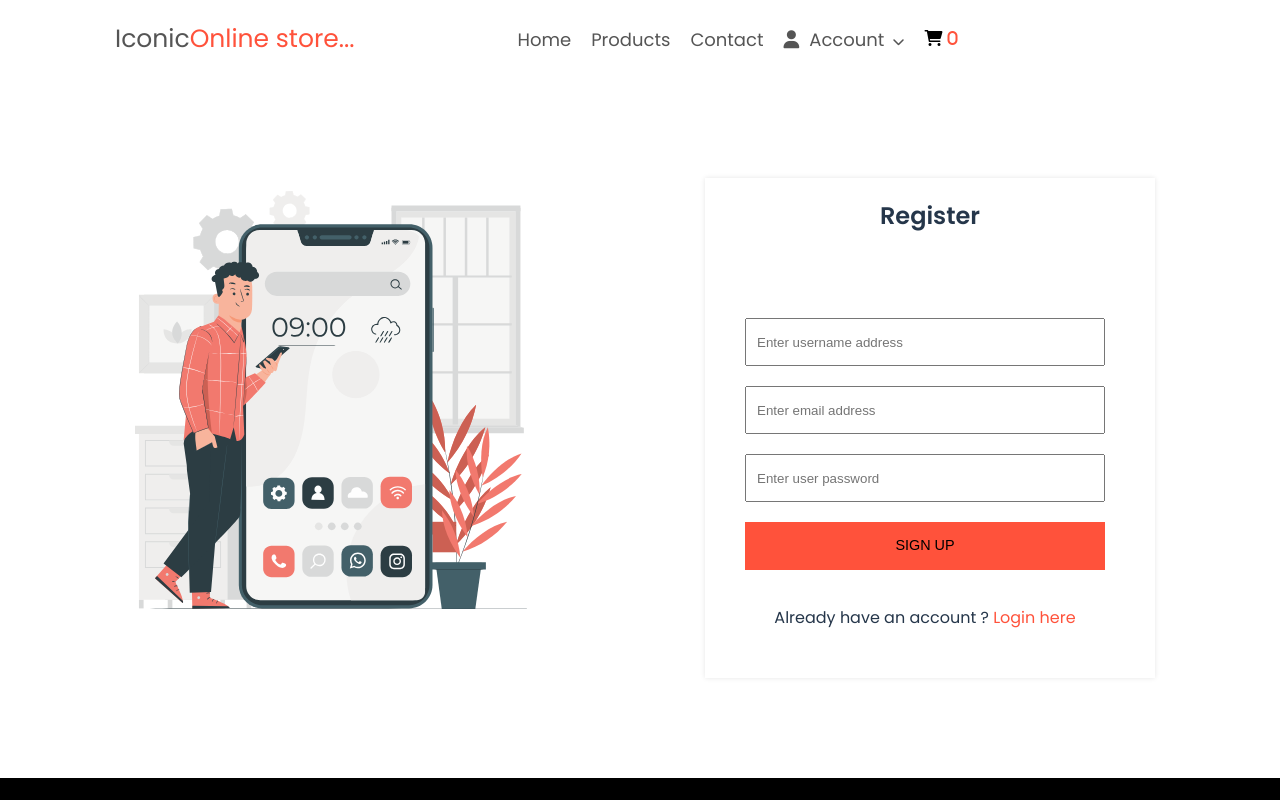
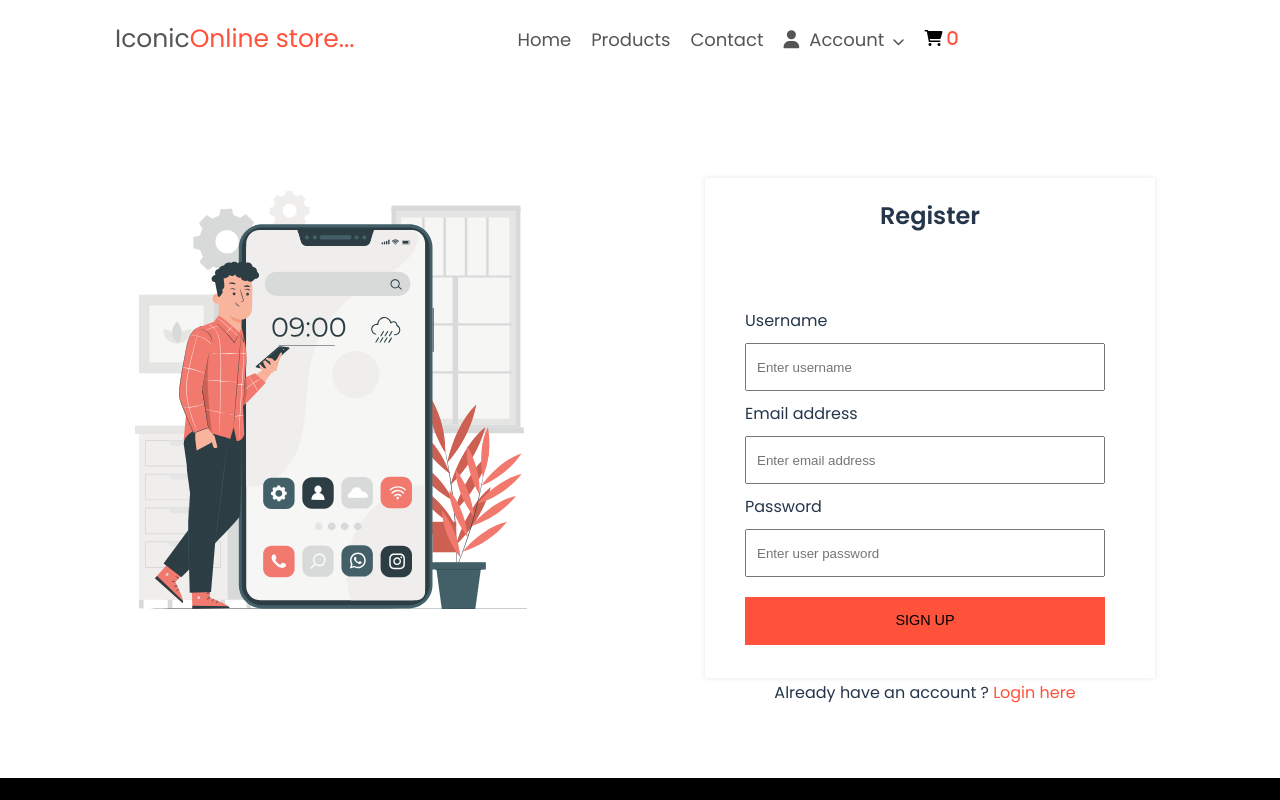
Before and after one commit to Akareut/react-capstone, a React (Create React App) app: page /sign-up in a window 1280 px wide. Shown: the top 800 px of the page. Built offline with nearby package versions, Linux system fonts and the light colour scheme.

Commit message:
Added the cors to the fetch api url

```diff
--- a/src/App.css
+++ b/src/App.css
@@ -456,6 +456,12 @@ nav ul li a:hover{
 .searchForm{
     display: flex;
     flex-direction: row;
+}
+label{
+    float:left;
+}
+.form-group {
+    margin-bottom: 1.9rem;
 }
 .searchForm i{
    color:#ff523b;
--- a/src/UserContext.js
+++ b/src/UserContext.js
@@ -5,6 +5,7 @@ const UserContext = createContext()
 export function UserProvider({children}){
 
     let isLoggedIn = JSON.parse(localStorage.getItem('LoggedIn'))
+        ? JSON.parse(localStorage.getItem('LoggedIn')) : ''
 
     return(
         <UserContext.Provider value={{isLoggedIn}}>
--- a/src/components/FormInput.jsx
+++ b/src/components/FormInput.jsx
@@ -3,7 +3,7 @@ import '../App.css'
 
 const FormInput = (props) =>{
     const [focused,setFocused] = useState(false)
-    const {onChange,errorMessage,id,...inputProps} = props
+    const {onChange,errorMessage,label,id,...inputProps} = props
 
     const handleFocus =(e) =>{
         setFocused(true)
@@ -11,7 +11,8 @@ const FormInput = (props) =>{
 
     return(
         <>
-           <input {...inputProps} onChange={onChange} onBlur={handleFocus} focused={focused.toString()}/>
+            <label >{label}</label>
+            <input {...inputProps} onChange={onChange} onBlur={handleFocus} focused={focused.toString()}/>
             <span className="error-span">{errorMessage}</span>
         </>
     )
--- a/src/components/Home.jsx
+++ b/src/components/Home.jsx
@@ -261,7 +261,7 @@ const Home = () =>{
         { value: "men's clothing", label: "Men's Clothing" }
     ];
     const getProducts = () =>{
-        fetch('https://fakestoreapi.com/products?limit=12')
+        fetch('https://fakestoreapi.com/products?limit=12',{mode: 'cors'})
         .then(res=>
             res.json()
         )
@@ -274,7 +274,7 @@ const Home = () =>{
     }
 
     const getSearch = (title) =>{
-        fetch(`https://fakestoreapi.com/products/category/${title}`)
+        fetch(`https://fakestoreapi.com/products/category/${title}`,{mode: 'cors'})
         .then(res=>
             res.json()
         )
@@ -299,7 +299,7 @@ const Home = () =>{
         }else{
             getProducts()
         }
-        getSearch()
+        // getSearch()
     },[storeProducts])
     return (
         <div className="container">
--- a/src/components/Product.jsx
+++ b/src/components/Product.jsx
@@ -71,23 +71,24 @@ const Product = () =>{
     ];
 
     let rated = JSON.parse(localStorage.getItem("ratings")) ? JSON.parse(localStorage.getItem("ratings")) : ''
+    // let pro = JSON.parse(localStorage.getItem("products"))
 
     const rateProduct = (rate) =>{
-        if(rated && oneProduct.id === product.id){
         let rateItem = {
             "id":product.id,
             "product":product.title,
             "price":product.price,
             "rate":rate
         }
+
+        if(rated){
+            let product = rated.some(r=>r.id === oneProduct.id)
+            if(!product){
                 localStorage.setItem("ratings",JSON.stringify([...rated,rateItem]))
+            }
         }else{
-            let rateItem = {
-                "id":product.id,
-                "product":product.title,
-                "rate":rate
-            }
-            localStorage.setItem("ratings",JSON.stringify([rateItem]))
+            localStorage.setItem("ratings",JSON.stringify([...rated,rateItem]))
+
         }
 
     }
@@ -118,7 +119,7 @@ const Product = () =>{
                 <>
                 <div className="product-col4">
                     <div className="e-span">{error}</div>
-                    <img src={product.image} alt="product"/>
+                    <img src={product.image} alt="product loading ..."/>
                 </div>
                 <div className="col-single">
                     Rate product
@@ -160,7 +161,7 @@ const Product = () =>{
             </div>
         </div>
         )
-    }else if(!product && ! related){
+    }else if(!product){
     return(
         <>
         {
--- a/src/components/ProductCard.jsx
+++ b/src/components/ProductCard.jsx
@@ -6,6 +6,11 @@ const ProductCard = ({product}) =>{
     const getTop = () =>{
         // window.scrollTo(0, 0)
     }
+
+    // const ratings = JSON.parse(localStorage.getItem("ratings"))
+    //     ? JSON.parse(localStorage.getItem("ratings")):""
+
+    // const [rated] = ratings.find(r => r.id === product.id)
 
     return(
         <div className="col4 product">
--- a/src/components/Products.jsx
+++ b/src/components/Products.jsx
@@ -8,7 +8,7 @@ const Products = () =>{
     const [count,setCount] = useState(0)
 
     const getProducts = () =>{
-        fetch('https://fakestoreapi.com/products')
+        fetch('https://fakestoreapi.com/products',{mode: 'cors'})
         .then(res=>
             res.json()
         )
--- a/src/components/SignIn.jsx
+++ b/src/components/SignIn.jsx
@@ -20,6 +20,7 @@ const SignIn = () =>{
     const inputs =[
         {
             id:1,
+            label:"Email address",
             name:"email",
             type:"email",
             placeholder:"Enter email address",
@@ -28,12 +29,13 @@ const SignIn = () =>{
         },
         {
             id:2,
+            label:"Password",
             name:"password",
             type:"password",
             placeholder:"Enter user password",
             errorMessage:"Password should be between 8 to 20 characters long. ",
             required:true,
-            pattern:"^[A-Za-z0-9]{8,20}"
+            pattern:"^[A-Za-z0-9]{8,20}",
         }
     ]
 
@@ -45,9 +47,9 @@ const SignIn = () =>{
         setError(false)
         e.preventDefault();
         let users = JSON.parse(localStorage.getItem('users'))
-        let user = users.filter(user => user.email === values.email)
+        let user = users && users.filter(user => user.email === values.email)
 
-        if(users.some(user => user.email === values.email) && users.some(user => user.password === values.password)){
+        if(users && users.some(user => user.email === values.email) && users.some(user => user.password === values.password)){
             localStorage.setItem('LoggedIn', JSON.stringify({username:user.username,email:values.email,password:values.password}));
             window.location.replace("/")
         }else{
@@ -73,10 +75,11 @@ const SignIn = () =>{
                                 return(
                                     <FormInput key={input.id}
                                         {...input} name={input.name}
-                                        type={input.type}
+                                        type={input.type === 'password' ? input.type : input.type === "text"}
                                         placeholder={input.placeholder}
                                         value={values[input.name]}
                                         onChange={onChange}
+
                                     />
 
                                 )
--- a/src/components/SignUp.jsx
+++ b/src/components/SignUp.jsx
@@ -21,15 +21,17 @@ const SignUp = () =>{
     const inputs =[
         {
             id:1,
+            label:"Username",
             name:"username",
             type:"text",
-            placeholder:"Enter username address",
+            placeholder:"Enter username",
             errorMessage:"Username is invalid. ",
             required:true,
             pattern:"^[A-Za-z0-9 ]{3,20}"
         },
         {
             id:2,
+            label:"Email address",
             name:"email",
             type:"email",
             placeholder:"Enter email address",
@@ -38,6 +40,7 @@ const SignUp = () =>{
         },
         {
             id:3,
+            label:"Password",
             name:"password",
             type:"password",
             placeholder:"Enter user password",
```
Lines whose indentation alone changed are shown as unchanged.
